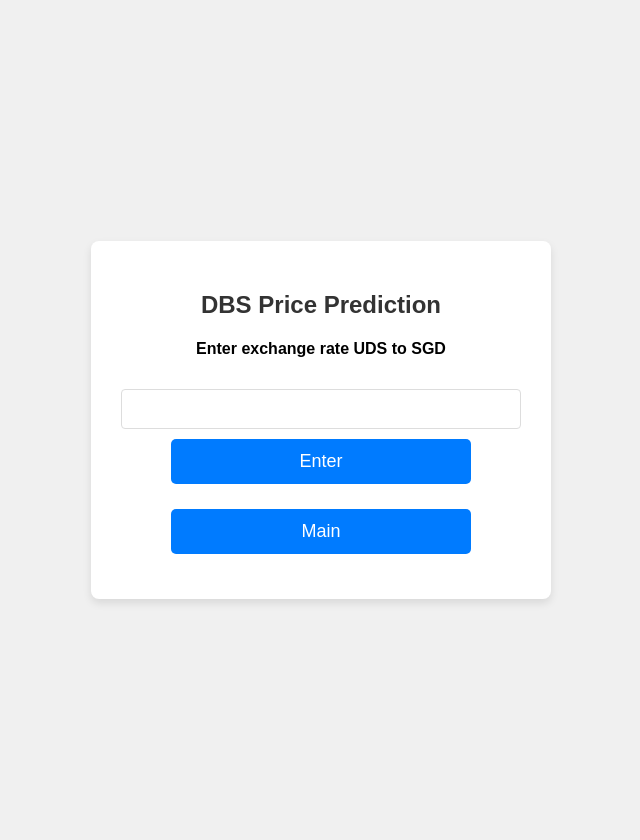
After one commit to yangxy320-alt/2026-AN6001-AI-and-Big-Data, a Flask app: page /dbs in a window 1280 px wide. The commit adds this page. Shown: the whole page, without its empty margins (319-959 px from the left). Run offline with Flask 3, Linux system fonts and the light colour scheme.

Commit message:
Update Flask routes and templates

```diff
--- a/app.py
+++ b/app.py
@@ -4,9 +4,18 @@ from flask import Flask, request, render_template
 
 app = Flask(__name__)
 
-@app.route("/")
+@app.route("/", methods=["GET", "POST"])
 def index():
+    q = request.form.get("q")
     return (render_template("index.html"))
+
+@app.route("/main", methods=["GET", "POST"])
+def main():
+    return (render_template("main.html"))
+
+@app.route("/dbs", methods=["GET", "POST"])
+def dbs():
+    return (render_template("dbs.html"))
 
 if __name__ == "__main__":
     app.run()
--- /dev/null
+++ b/templates/dbs.html
@@ -0,0 +1,17 @@
+<head>
+    <meta name="viewport" content="width=device-width">
+    <link rel="stylesheet"  href="/static/styles.css">
+</head>
+<body>
+    <div class="container">
+        <h2>DBS Price Prediction</h2>
+        <form action="/dbsPred" method="post">
+            <h4>Enter exchange rate UDS to SGD</h4>
+            <input type="number" name="q" step="0.01">
+            <input type="submit" value="Enter">
+        </form>
+        <form action="/main" method="post">
+            <input type="submit" value="Main">
+        </form>
+    <div>
+</body>
```
Also changed, not shown: templates/index.html (+6 -1 lines), templates/main.html (added, +15 -0 lines).
